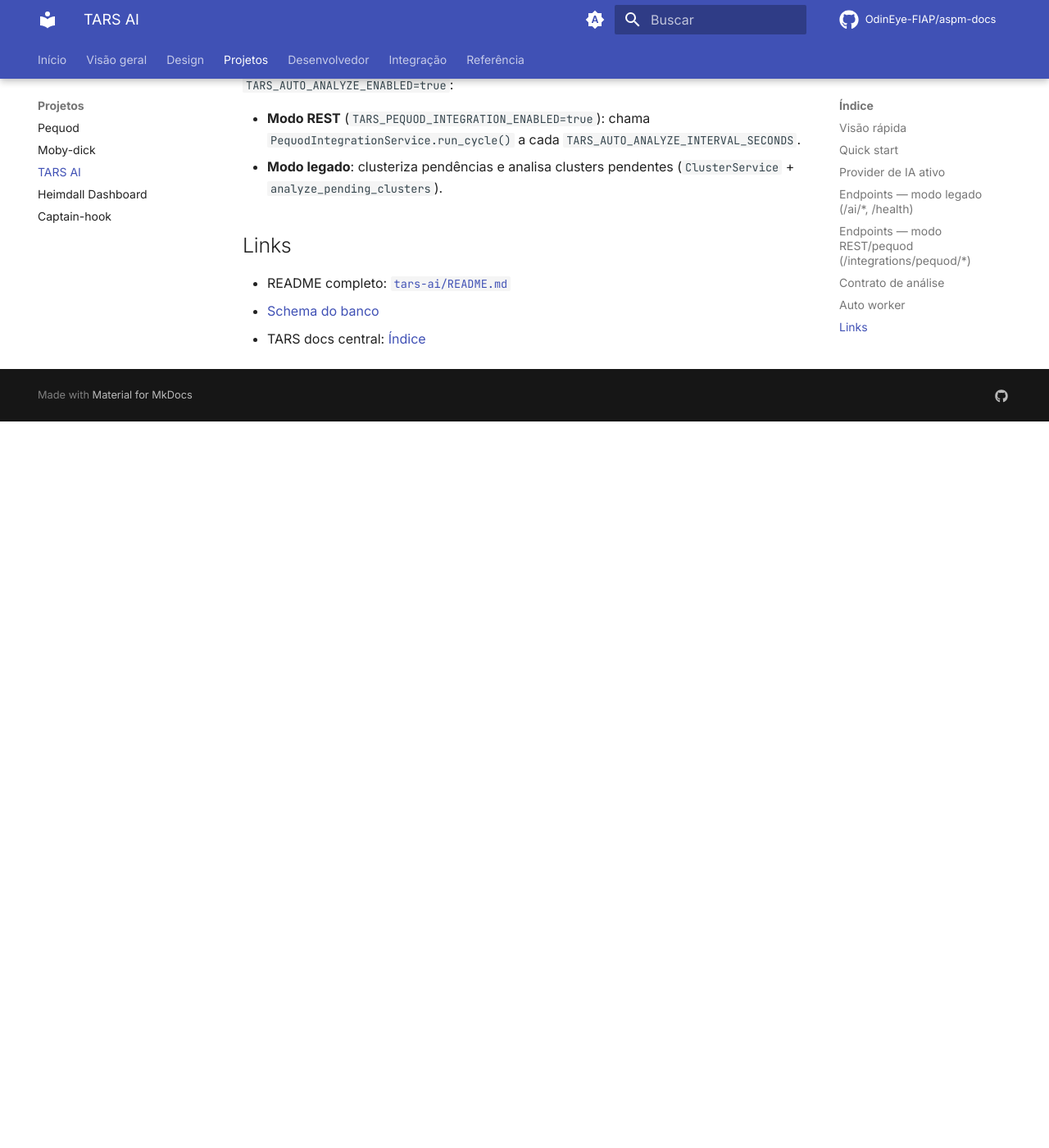
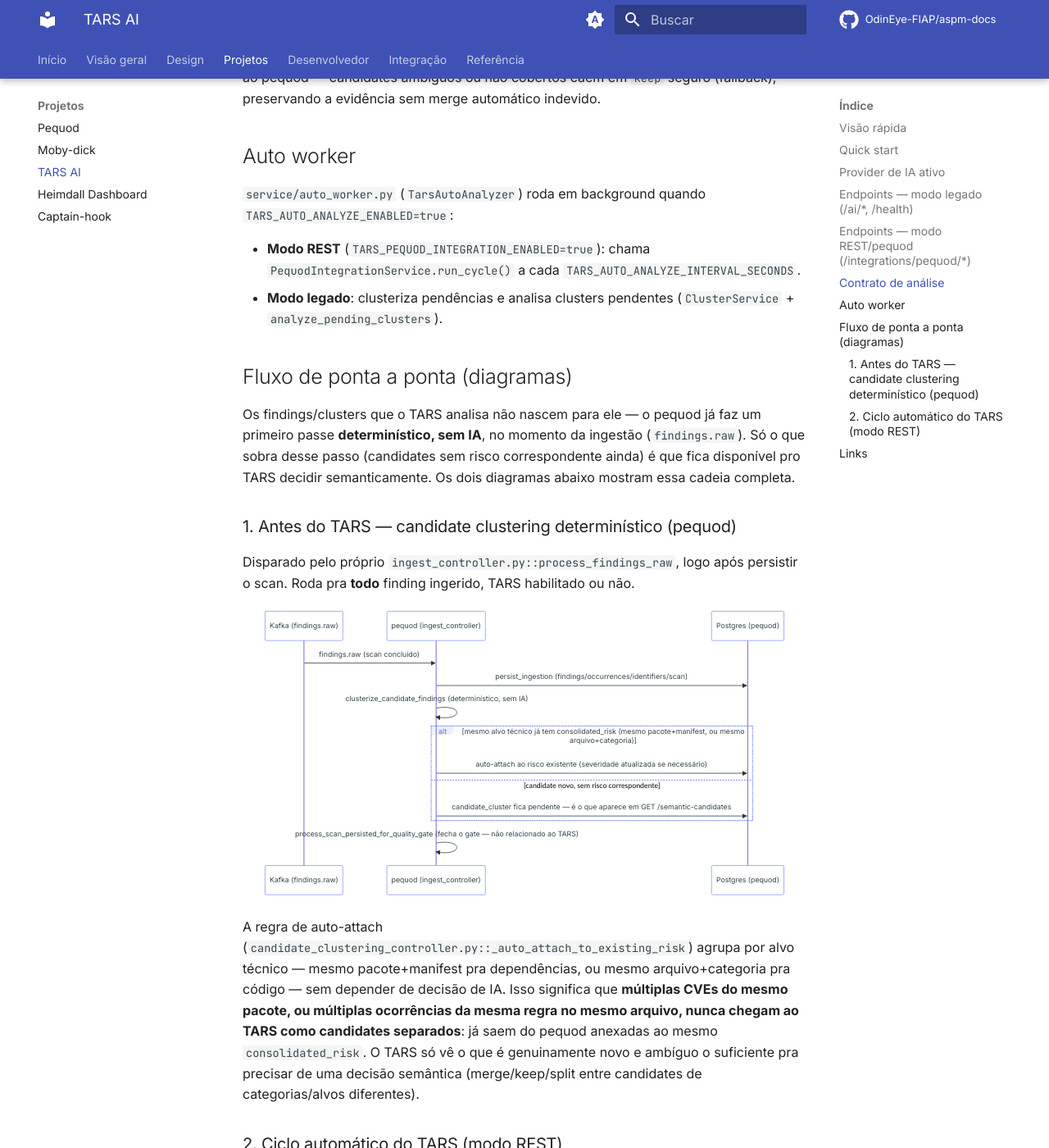
Before and after one commit to OdinEye-FIAP/aspm-docs, an MkDocs documentation site: the page built from docs/tars-ai.md, in a window 1280 px wide and 1400 px high, scrolled down 3390 px. Shown: the whole window at 82% size. Built offline with MkDocs 1.6.1 and Material for MkDocs 9.7.7, drawn with Linux system fonts in a browser that asks for light colours; comment, search, counter and statistics services are not loaded; before the commit the page ends 3904 px from its top, so only the background shows below that; some of the changed text lies outside the part shown.

Commit message:
docs(tars-ai): adiciona diagramas de sequencia do fluxo (candidate clustering determinístico + ciclo REST do auto worker)

````diff
--- a/docs/tars-ai.md
+++ b/docs/tars-ai.md
@@ -8,7 +8,7 @@ Serviço de triagem por IA e clustering semântico do ecossistema ASPM-AI. Enriq
     - **Legado** (padrão, `false`) — acesso direto ao PostgreSQL do pequod (`database.db`), rotas `/ai/*`.
     - **REST contra o pequod** (`true`) — nenhum acesso direto ao banco; consome as filas de trabalho e submete vereditos via `/integrations/tars/*` do pequod, rotas `/integrations/pequod/*`.
 
-    Ambos os modos coexistem no mesmo binário (`main.py` inclui os dois routers); o `TarsAutoAnalyzer` escolhe o ciclo automático de acordo com a flag.
+    Ambos os modos coexistem no mesmo binário (`main.py` inclui os dois routers); o `TarsAutoAnalyzer` escolhe o ciclo automático de acordo com a flag. Os diagramas abaixo descrevem o **modo REST** — é o modo com integração real ao resto do ecossistema; o legado é lido direto do banco e não tem chamada entre serviços pra diagramar.
 
 ## Visão rápida
 
@@ -59,6 +59,8 @@ Configurado por `AI_PROVIDER` (`config/settings.py`). Provider padrão do códig
 | `POST` | `/integrations/pequod/analyze-clusters` | busca `pending-clusters` no pequod, analisa e submete via `cluster-analyses` |
 | `POST` | `/integrations/pequod/run` | ciclo completo: findings pendentes + clustering semântico (`semantic-candidates` → proposta `merge`/`keep`/`split` → `semantic-clustering-decisions`) — 409 se `TARS_PEQUOD_INTEGRATION_ENABLED=false` |
 
+Do lado do pequod, todas essas rotas vivem em `/api/v1/integrations/tars/*` (`diplomat/http_in/tars_integration_router.py`), autenticadas por `X-Service-Token` (`tars_auth.py::require_tars_service_token` — mesmo padrão de auth por header usado no restante do ecossistema; sem token configurado, dev local segue sem exigir auth).
+
 ## Contrato de análise
 
 Individual finding (`finding_ai_analysis`, "slim"):
@@ -96,6 +98,85 @@ No modo REST, a consolidação semântica (`semantic_cluster_pending_candidates`
 - **Modo REST** (`TARS_PEQUOD_INTEGRATION_ENABLED=true`): chama `PequodIntegrationService.run_cycle()` a cada `TARS_AUTO_ANALYZE_INTERVAL_SECONDS`.
 - **Modo legado**: clusteriza pendências e analisa clusters pendentes (`ClusterService` + `analyze_pending_clusters`).
 
+## Fluxo de ponta a ponta (diagramas)
+
+Os findings/clusters que o TARS analisa não nascem para ele — o pequod já faz um primeiro passe **determinístico, sem IA**, no momento da ingestão (`findings.raw`). Só o que sobra desse passo (candidates sem risco correspondente ainda) é que fica disponível pro TARS decidir semanticamente. Os dois diagramas abaixo mostram essa cadeia completa.
+
+### 1. Antes do TARS — candidate clustering determinístico (pequod)
+
+Disparado pelo próprio `ingest_controller.py::process_findings_raw`, logo após persistir o scan. Roda pra **todo** finding ingerido, TARS habilitado ou não.
+
+```mermaid
+sequenceDiagram
+    participant K as Kafka (findings.raw)
+    participant PQ as pequod (ingest_controller)
+    participant DB as Postgres (pequod)
+
+    K->>PQ: findings.raw (scan concluído)
+    PQ->>DB: persist_ingestion (findings/occurrences/identifiers/scan)
+    PQ->>PQ: clusterize_candidate_findings (determinístico, sem IA)
+    alt mesmo alvo técnico já tem consolidated_risk (mesmo pacote+manifest, ou mesmo arquivo+categoria)
+        PQ->>DB: auto-attach ao risco existente (severidade atualizada se necessário)
+    else candidate novo, sem risco correspondente
+        PQ->>DB: candidate_cluster fica pendente — é o que aparece em GET /semantic-candidates
+    end
+    PQ->>PQ: process_scan_persisted_for_quality_gate (fecha o gate — não relacionado ao TARS)
+```
+
+A regra de auto-attach (`candidate_clustering_controller.py::_auto_attach_to_existing_risk`) agrupa por alvo técnico — mesmo pacote+manifest pra dependências, ou mesmo arquivo+categoria pra código — sem depender de decisão de IA. Isso significa que **múltiplas CVEs do mesmo pacote, ou múltiplas ocorrências da mesma regra no mesmo arquivo, nunca chegam ao TARS como candidates separados**: já saem do pequod anexadas ao mesmo `consolidated_risk`. O TARS só vê o que é genuinamente novo e ambíguo o suficiente pra precisar de uma decisão semântica (merge/keep/split entre candidates de categorias/alvos diferentes).
+
+### 2. Ciclo automático do TARS (modo REST)
+
+`TarsAutoAnalyzer` roda esse ciclo a cada `TARS_AUTO_ANALYZE_INTERVAL_SECONDS`, com `TARS_PEQUOD_INTEGRATION_ENABLED=true`. São dois sub-fluxos independentes dentro do mesmo `run_cycle`.
+
+```mermaid
+sequenceDiagram
+    participant AW as TarsAutoAnalyzer (loop)
+    participant PIS as PequodIntegrationService
+    participant PQ as pequod (/integrations/tars/*)
+    participant AI as AI Provider (Gemini)
+
+    loop a cada TARS_AUTO_ANALYZE_INTERVAL_SECONDS
+        AW->>PIS: run_cycle(findings_limit, clusters_limit)
+
+        rect rgb(240,240,240)
+        Note over PIS: 1) findings/clusters pendentes
+        PIS->>PQ: GET /pending-findings (X-Service-Token)
+        PQ-->>PIS: findings sem finding_ai_analysis (ordenados por severidade)
+        loop por finding
+            PIS->>AI: analyze_finding(finding)
+            AI-->>PIS: recommendation/priority/confidence
+            PIS->>PQ: POST /finding-analyses
+            PQ-->>PIS: 201 (upsert + audit log, mesma transação)
+        end
+        Note over PIS: falha isolada por finding vai pro "failed", não aborta o lote
+        end
+
+        rect rgb(240,240,240)
+        Note over PIS: 2) clustering semântico
+        PIS->>PQ: GET /semantic-candidates
+        PQ-->>PIS: candidates ainda sem consolidated_risk (com members)
+        alt existem candidates
+            PIS->>AI: propose_semantic_clustering(candidates)
+            AI-->>PIS: risks[] (merge/keep/split)
+            Note over PIS: normalize_semantic_output — valida partição exata dos findings,<br/>remove candidates conflitantes, fallback "keep" p/ não-cobertos
+            PIS->>PQ: POST /semantic-clustering-decisions
+            PQ-->>PIS: 201 (consolidated_risk + links + audit log; idempotente por proposal_id)
+        else nenhum candidate pendente
+            Note over PIS: retorna sem chamar a IA
+        end
+        end
+    end
+```
+
+Pontos que vale destacar de quem for mexer nesse fluxo:
+
+- Os dois sub-fluxos (findings/clusters individuais e clustering semântico) são independentes — uma falha em um não afeta o outro dentro do mesmo `run_cycle`.
+- Falha por finding individual (passo 1) é isolada e reportada em `failed`, sem abortar o restante do lote — mesmo padrão de isolamento por item usado em outras integrações do ecossistema (ver `docs/design/ping-install-rest-migration.md`).
+- O envio da proposta semântica (passo 2) é idempotente: se o mesmo `proposal_id` já foi aplicado, o pequod devolve o resultado existente (`status="replay"`) em vez de duplicar `consolidated_risk`.
+- `normalize_semantic_output` (`service/pequod_integration_service.py`) é uma camada de validação **no lado do TARS**, antes de mandar pro pequod: garante que cada candidate participe de no máximo um risco (exceto em `split`, que precisa particionar os findings sem sobreposição), e qualquer candidate que a IA não cobriu de forma válida cai em `keep` seguro — preserva a evidência em vez de arriscar um merge indevido.
+- `consolidated_risk` gerado aqui (por auto-attach ou por decisão do TARS) é o que o heimdall-dashboard e as demais consultas de risco do pequod (`consolidated_risk_controller.py`) expõem — é o dado final de "risco consolidado" do ecossistema.
+
 ## Links
 
 - README completo: [`tars-ai/README.md`](https://github.com/OdinEye-FIAP/tars-ai/blob/main/README.md)
````
